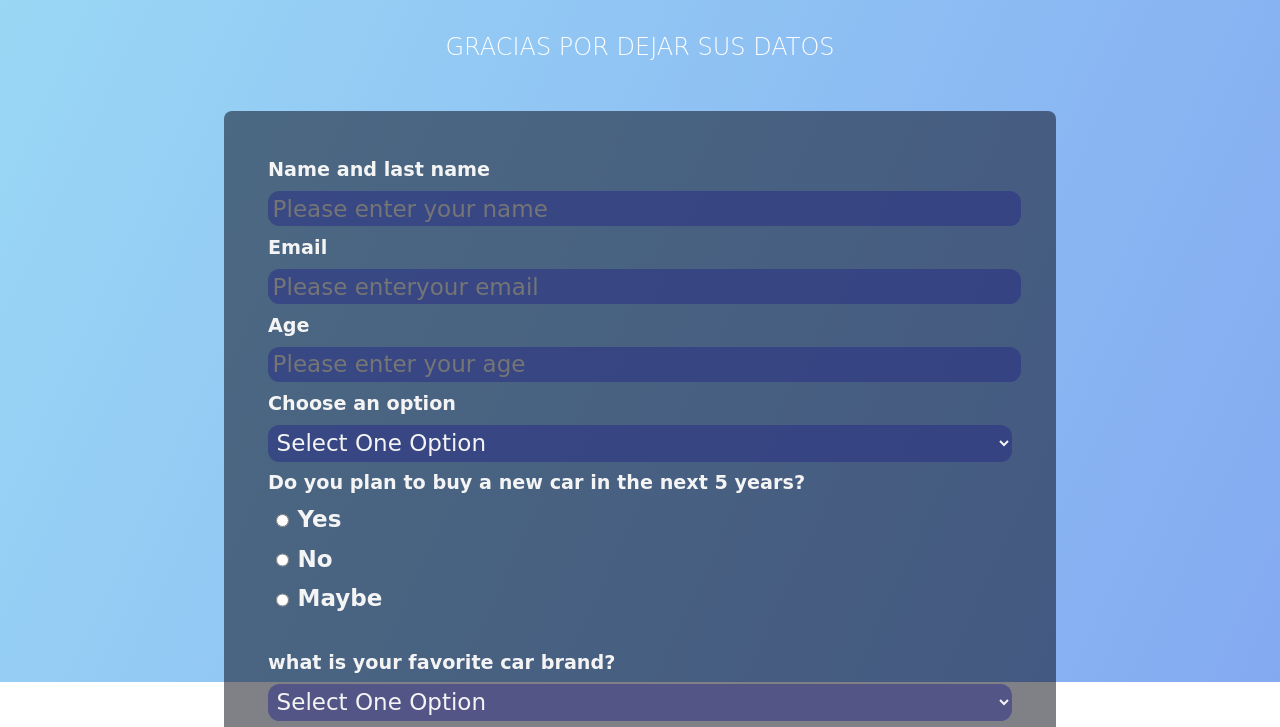
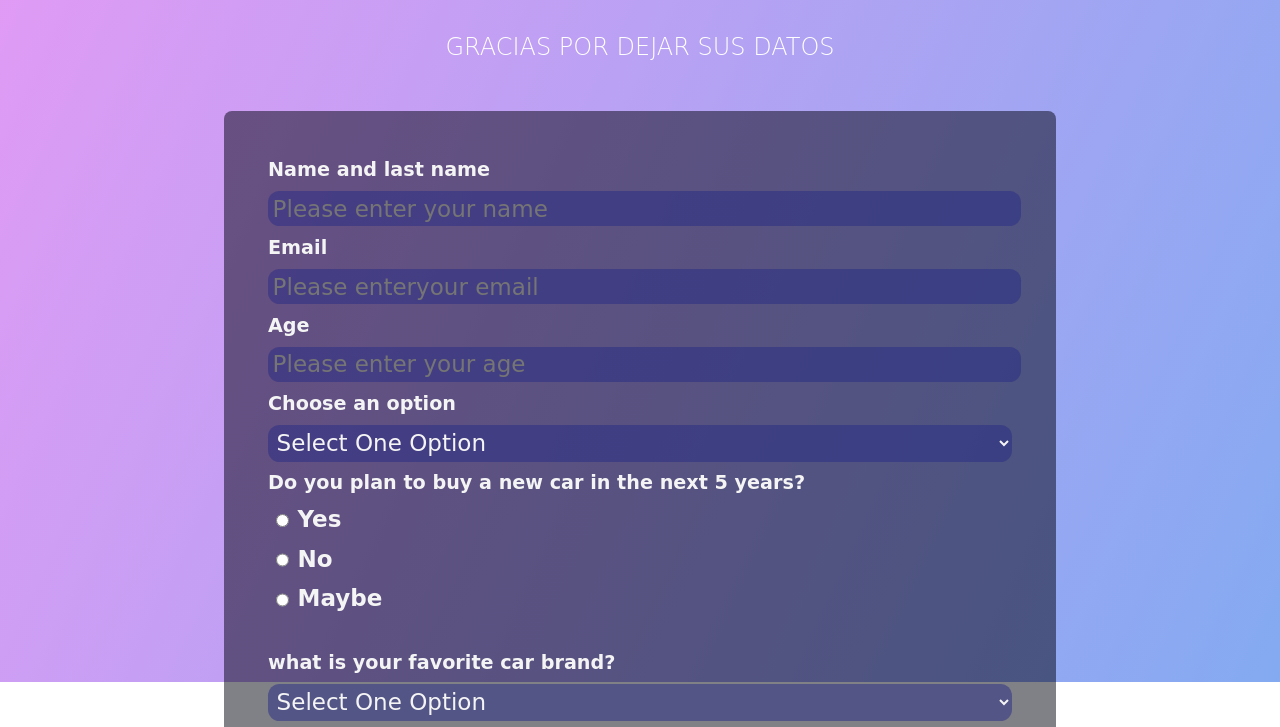
Before and after one commit to Dilan523/FORMULARIO, a plain HTML site: page index.html in a window 1280 px wide. Shown: the part 118-845 px from the top of the page. Drawn offline with Linux system fonts and the light colour scheme.

Commit message:
change the background

```diff
--- a/style.css
+++ b/style.css
@@ -15,7 +15,7 @@ body::before {
     height: 100%;
     background-size: cover;
      z-index: -1;
-    background-image: linear-gradient(115deg,rgba(54, 178, 235, 0.5), rgba(9, 86, 228, 0.5)),
+    background-image: linear-gradient(115deg,rgba(199, 54, 235, 0.5), rgba(9, 86, 228, 0.5)),
     url(./geometry-1023846_1920.jpg);
     background-repeat: no-repeat;
     background-position: center;
```
